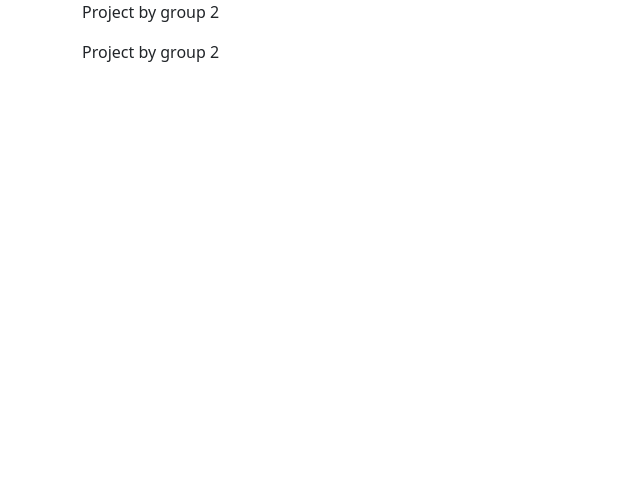
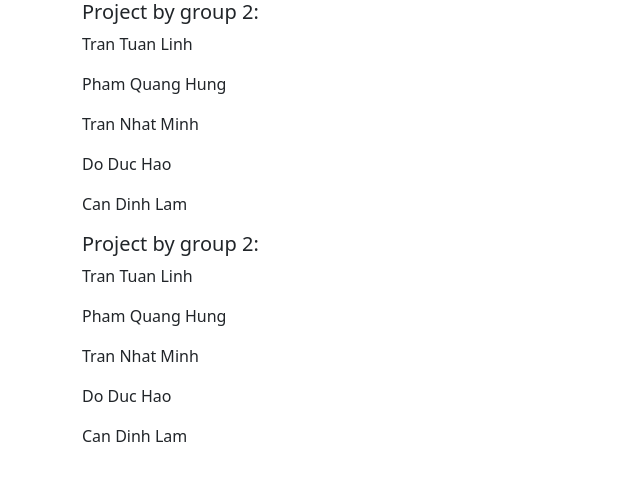
Before and after one commit to lifeishard365/FER202, a React (Create React App) app: page /Footer in a window 1280 px wide. Shown: the top 480 px of the page, without its empty margins (0-640 px from the left). Built offline with nearby package versions, Linux system fonts and the light colour scheme.

Commit message:
footer:)

```diff
--- a/src/components/Footer.jsx
+++ b/src/components/Footer.jsx
@@ -1,8 +1,15 @@
-function Footer (){
-    return(<>
-     <p>
-        Project by group 2
-     </p>
-    </>)
+function Footer() {
+  return (
+    <>
+      <div>
+        <h5>Project by group 2:</h5>
+        <p>Tran Tuan Linh</p>
+        <p>Pham Quang Hung</p>
+        <p>Tran Nhat Minh</p>
+        <p>Do Duc Hao</p>
+        <p>Can Dinh Lam</p>
+      </div>
+    </>
+  );
 }
 export default Footer;
```
